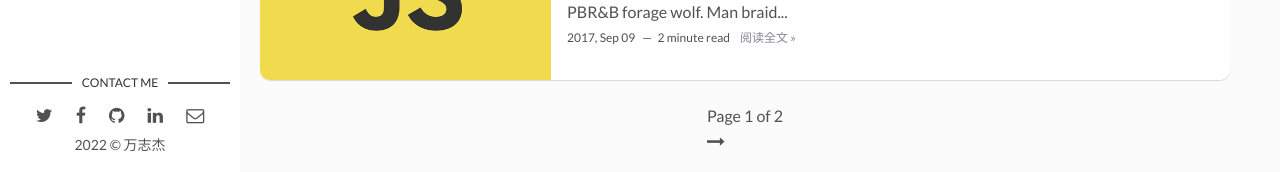
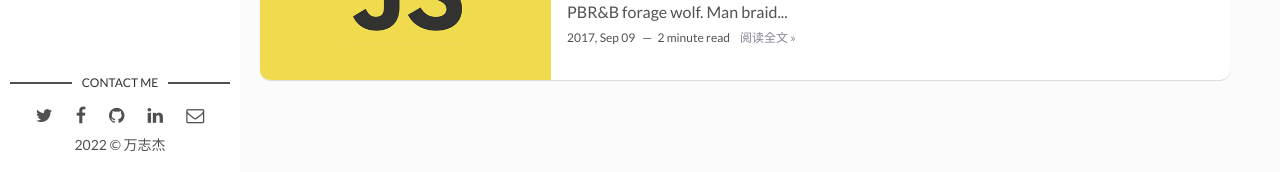
Before and after one commit to 19991010wan/19991010wan-Blog, a Jekyll site: the page built from index.html, in a window 1280 px wide and 1291 px high. Shown: the part 1116-1288 px from the top of the window. Built offline with Jekyll 4.4.1, drawn with Linux system fonts in a browser that asks for light colours; the list of posts is cut into pages by our own code.

Commit message:
update pagination

```diff
--- a/_includes/pagination.html
+++ b/_includes/pagination.html
@@ -1,4 +1,4 @@
-<div class="container">
+<!--<div class="container">
   <nav class="pagination" role="pagination">
     <ul>
       {% if paginator.previous_page %}
@@ -18,7 +18,7 @@
       {% endif %}
     </ul>
   </nav>
-</div>
+</div>-->
 
 <div class="container">
   <nav class="pagination" role="pagination">
@@ -29,7 +29,7 @@
     <script>
       var page = new Paging();
       // var index_page = 0;
-      console.log(currentpage)
+      // console.log(currentpage)
       page.init({
         target: $('#pageTool'),
         pagesize: 6,
```
